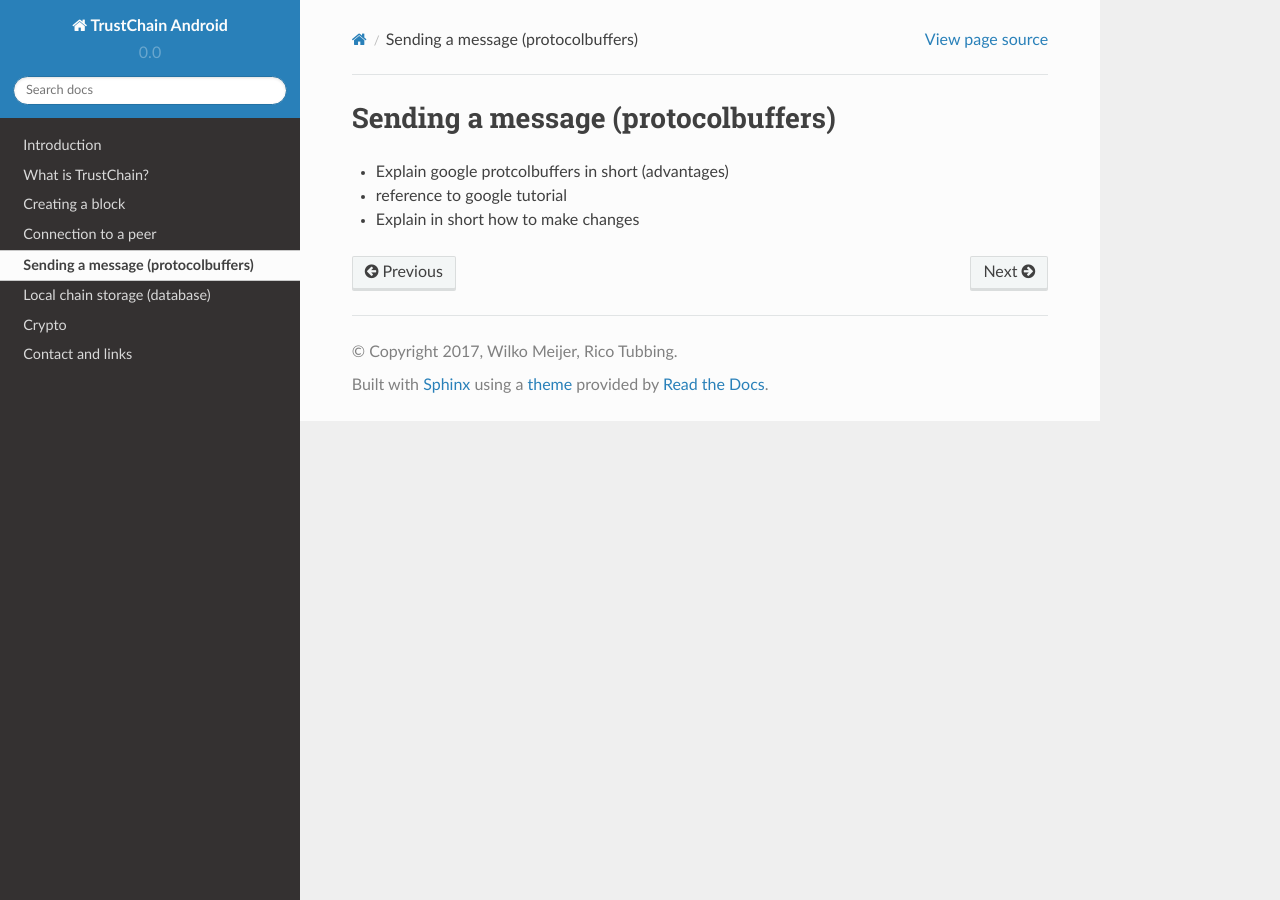
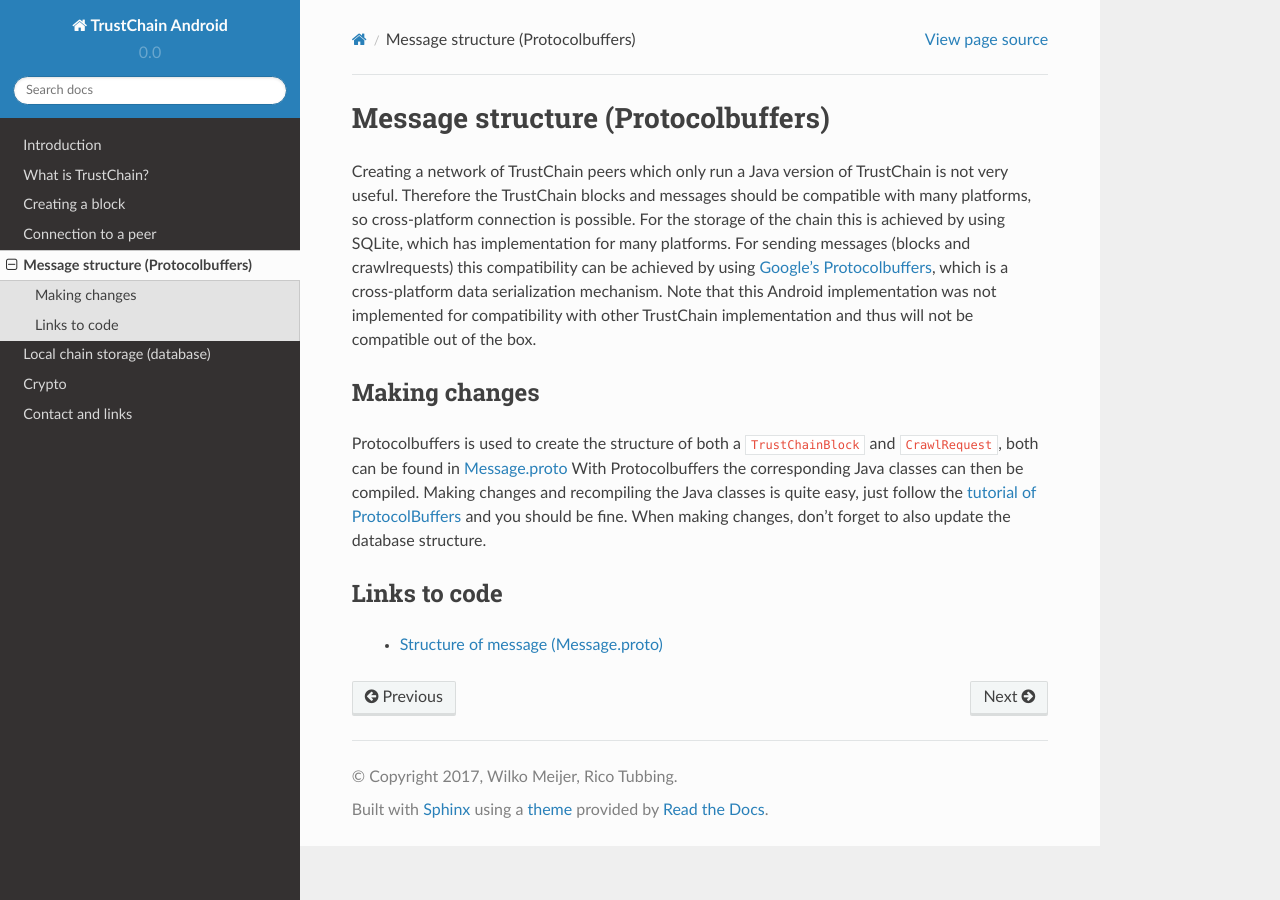
Before and after one commit to GijsWeterings/IdentityChain, a Sphinx documentation site: the page built from docs/source/protocolbuffers.rst, in a window 1280 px wide. Built offline with Sphinx 7.4.7 and the Read the Docs theme 2.0.0, drawn with Linux system fonts in a browser that asks for light colours.

Commit message:
protocolbuffers explanation docs

```diff
--- a/docs/source/protocolbuffers.rst
+++ b/docs/source/protocolbuffers.rst
@@ -1,6 +1,12 @@
 ***********************************
-Sending a message (protocolbuffers)
+Message structure (Protocolbuffers)
 ***********************************
-* Explain google protcolbuffers in short (advantages)
-* reference to google tutorial
-* Explain in short how to make changes
+Creating a network of TrustChain peers which only run a Java version of TrustChain is not very useful. Therefore the TrustChain blocks and messages should be compatible with many platforms, so cross-platform connection is possible. For the storage of the chain this is achieved by using SQLite, which has implementation for many platforms. For sending messages (blocks and crawlrequests) this compatibility can be achieved by using `Google's Protocolbuffers <https://developers.google.com/protocol-buffers/>`_, which is a cross-platform data serialization mechanism. Note that this Android implementation was not implemented for compatibility with other TrustChain implementation and thus will not be compatible out of the box.
+
+Making changes
+==============
+Protocolbuffers is used to create the structure of both a ``TrustChainBlock`` and ``CrawlRequest``, both can be found in `Message.proto <https://github.com/wkmeijer/CS4160-trustchain-android/blob/develop/app/src/main/java/nl/tudelft/cs4160/trustchain_android/Message.proto>`_ With Protocolbuffers the corresponding Java classes can then be compiled. Making changes and recompiling the Java classes is quite easy, just follow the `tutorial of ProtocolBuffers <https://developers.google.com/protocol-buffers/docs/javatutorial>`_ and you should be fine. When making changes, don't forget to also update the database structure.
+
+Links to code
+=============
+ * `Structure of message (Message.proto) <https://github.com/wkmeijer/CS4160-trustchain-android/blob/develop/app/src/main/java/nl/tudelft/cs4160/trustchain_android/Message.proto>`_
--- a/docs/source/trustchain.rst
+++ b/docs/source/trustchain.rst
@@ -11,5 +11,5 @@ Many transaction by many peers thus create a complicated network of entangled ch
 	:width: 600px
 
 Dispersy
---------
-For peer discovery and handling the crawl requests for obtaining knowledge about peers Dispersy is used in the `ipv8 implementation <https://github.com/qstokkink/py-ipv8>`_ of TrustChain. Dispersy is not implemented in this Android project and discussing it is out of scope for this documentation. For more information read the `Dispersy readthedocs page <https://dispersy.readthedocs.io/en/devel/index.html>`_.
+========
+For peer discovery and handling the crawl requests for obtaining knowledge about peers, Dispersy is used in the `ipv8 implementation <https://github.com/qstokkink/py-ipv8>`_ of TrustChain. Dispersy is not implemented in this Android project and discussing it is out of scope for this documentation. For more information read the `Dispersy readthedocs page <https://dispersy.readthedocs.io/en/devel/index.html>`_.
```
Also changed, not shown: docs/source/creating-block.rst (+7 -7 lines).
